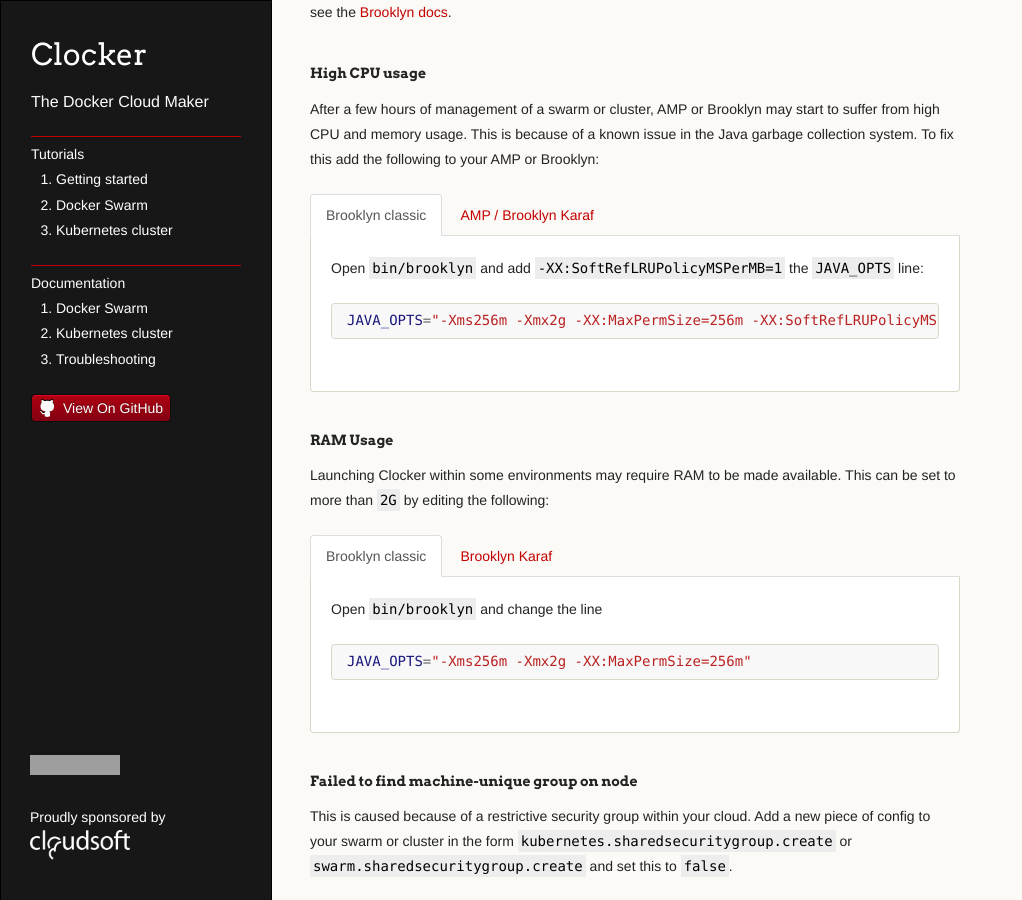
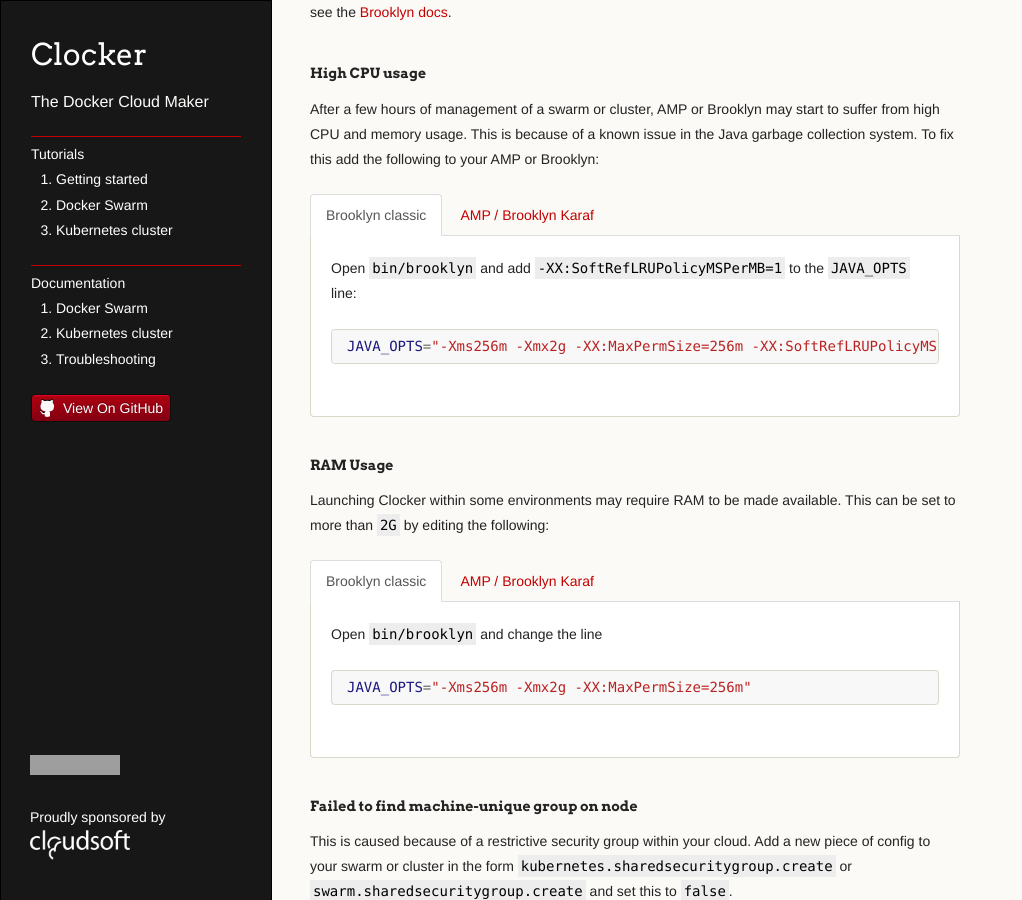
Before and after one commit to brooklyncentral/clocker, a Jekyll site: the page built from docs/troubleshooting.md, in a window 1280 px wide and 900 px high, scrolled down 394 px. Shown: the whole window, without its empty margins (0-1022 px from the left). Built offline with Jekyll 4.4.1, drawn with Linux system fonts in a browser that asks for light colours; grey boxes are pictures that could not be loaded.

Commit message:
Update troubleshooting.md

````diff
--- a/docs/troubleshooting.md
+++ b/docs/troubleshooting.md
@@ -30,7 +30,7 @@
 <div class="tab-content">
 <div id="classic" class="tab-pane fade in active">
 
-Open `bin/brooklyn` and add `-XX:SoftRefLRUPolicyMSPerMB=1` the `JAVA_OPTS` line:
+Open `bin/brooklyn` and add `-XX:SoftRefLRUPolicyMSPerMB=1` to the `JAVA_OPTS` line:
 
 ```sh
 JAVA_OPTS="-Xms256m -Xmx2g -XX:MaxPermSize=256m -XX:SoftRefLRUPolicyMSPerMB=1"
@@ -54,7 +54,7 @@
 
 <ul class="nav nav-tabs">
     <li class="active classic-tab"><a data-target="#classic, .classic-tab" data-toggle="tab" href="#">Brooklyn classic</a></li>
-    <li class="karaf-tab"><a data-target="#karaf, .karaf-tab" data-toggle="tab" href="#">Brooklyn Karaf</a></li>
+    <li class="karaf-tab"><a data-target="#karaf, .karaf-tab" data-toggle="tab" href="#">AMP / Brooklyn Karaf</a></li>
 </ul>
 
 <div class="tab-content">
````
